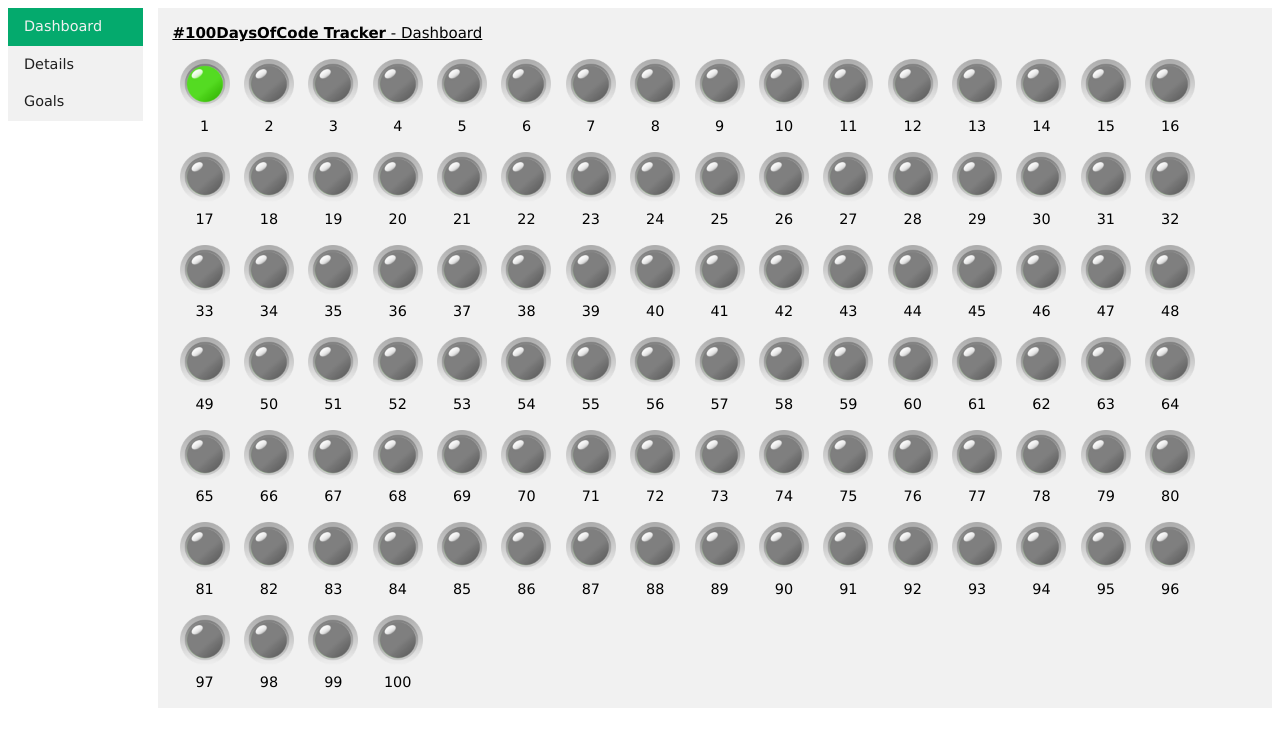
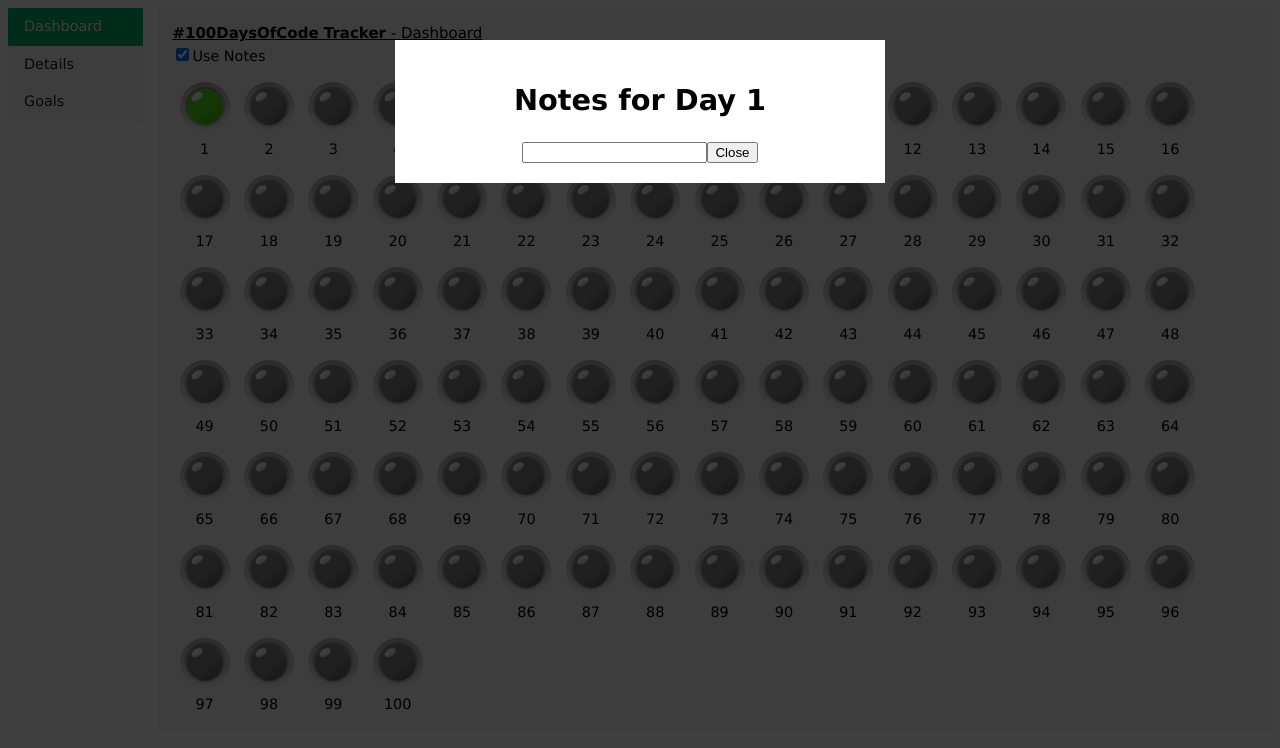
Before and after one commit to bob-fornal/100-Days-Of-Code--Tracker, an Angular app: page /dashboard in a window 1280 px wide. Both pictures are taken after a click on the element 204 px from the left and 87 px from the top of the page. Shown: the top 748 px of the page. Built offline with nearby package versions, Linux system fonts and the light colour scheme.

Commit message:
Modal / Dashboard Improvements

```diff
--- a/src/app/pages/dashboard/dashboard.component.html
+++ b/src/app/pages/dashboard/dashboard.component.html
@@ -1,11 +1,25 @@
 
 <app-title>Dashboard</app-title>
+
+<days-modal id="getNotesModal">
+  <h1>Notes for Day {{ selectedDay.number }}</h1>
+  <input type="text" [(ngModel)]="selectedDay.note" />
+  <button (click)="closeNotesModal()">Close</button>
+</days-modal>
+
+<div class="functionality use-notes">
+  <input
+    type="checkbox" id="useNotesInput"
+    [(ngModel)]="useNotes"
+    [ngModelOptions]="{ standalone: true }" />
+  <label for="useNotesInput">Use Notes</label>
+</div>
 
 <div class="days">
   <span class="day" *ngFor="let day of days; let i = index;">
     <span
       class="status" [class.active]="day.done === true"
-      (click)="selectDay(i)">
+      (click)="toggleDay(i)">
       <item-image [item]="day"></item-image>
       <span *ngIf="day.note.length > 0" class="tooltip-text">{{ day.note }}</span>
     </span>
--- a/src/app/pages/dashboard/dashboard.component.ts
+++ b/src/app/pages/dashboard/dashboard.component.ts
@@ -1,6 +1,7 @@
 
 import { Component } from '@angular/core';
 
+import { ModalService } from '@shared/modal';
 import { StorageService } from '@core/services/storage.service';
 
 import { Item } from '@core/interfaces/item';
@@ -14,10 +15,13 @@
 })
 export class DashboardComponent {
 
+  useNotes: boolean = true;
+
   days: Array<Item> = [];
   _structure: Structure | null = null;
 
   constructor(
+    private modalService: ModalService,
     private storage: StorageService
   ) {
     this.storage.structure.subscribe(this.handleStructureChange);
@@ -28,9 +32,28 @@
     this.days = structure.days;
   };
 
-  selectDay = (index: number): void => {
-    this._structure!.days[index].done = true;
+  selectedDay: Item = { number: -1, done: false, note: '' };
+  selectedIndex: number = -1;
+  toggleDay = (index: number): void => {
+    const isDone: boolean = !this._structure!.days[index].done;
+
+    this._structure!.days[index].done = isDone;
+    if (this.useNotes === false) {
+      this.storage.structureChange(this._structure!);
+    } else if (isDone === true && this._structure!.days[index].note === '') {
+      this.selectedDay = { ...this._structure!.days[index] };
+      this.selectedIndex = index;
+      this.modalService.open('getNotesModal');
+    } else {
+      this._structure!.days[index].note = '';
+      this.storage.structureChange(this._structure!);
+    }
+  };
+
+  closeNotesModal = () => {
+    this._structure!.days[this.selectedIndex].note = this.selectedDay.note;
     this.storage.structureChange(this._structure!);
+    this.modalService.close('getNotesModal');
   };
 
 }
--- /dev/null
+++ b/src/app/shared/modal/index.ts
@@ -0,0 +1,3 @@
+
+export * from './modal.module';
+export * from './modal.service';
--- /dev/null
+++ b/src/app/shared/modal/modal.component.html
@@ -0,0 +1,9 @@
+
+<ng-container>
+  <div class="days-modal">
+    <div class="days-modal-body">
+        <ng-content></ng-content>
+    </div>
+  </div>
+  <div class="days-modal-background"></div>
+</ng-container>
--- /dev/null
+++ b/src/app/shared/modal/modal.component.scss
@@ -0,0 +1,42 @@
+days-modal {
+  display: none;
+
+  .days-modal {
+    position: fixed;
+    top: 0;
+    right: 0;
+    bottom: 0;
+    left: 0;
+
+    z-index: 1000;
+
+    overflow: auto;
+    text-align: center;
+
+    .days-modal-body {
+      padding: 20px;
+      background: #fff;
+      display: inline-block;
+      width: 450px;
+
+      margin: 40px;
+    }
+  }
+
+  .days-modal-background {
+    position: fixed;
+    top: 0;
+    right: 0;
+    bottom: 0;
+    left: 0;
+
+    background-color: #000;
+    opacity: 0.75;
+
+    z-index: 900;
+  }
+}
+
+body.days-modal-open {
+  overflow: hidden;
+}
--- /dev/null
+++ b/src/app/shared/modal/modal.component.ts
@@ -0,0 +1,50 @@
+import { Component, ViewEncapsulation, ElementRef, Input, OnInit, OnDestroy } from '@angular/core';
+
+import { ModalService } from './modal.service';
+
+@Component({
+  selector: 'days-modal',
+  templateUrl: 'modal.component.html',
+  styleUrls: ['modal.component.scss'],
+  encapsulation: ViewEncapsulation.None
+})
+export class ModalComponent implements OnInit, OnDestroy {
+    @Input() id: string = '';
+    private element: any;
+
+    constructor(private modalService: ModalService, private el: ElementRef) {
+      this.element = el.nativeElement;
+    }
+
+    ngOnInit(): void {
+      if (!this.id) {
+        console.error('modal must have an id');
+        return;
+      }
+
+      document.body.appendChild(this.element);
+
+      this.element.addEventListener('click', (el: any) => {
+        if (el.target.className === 'jw-modal') {
+          this.close();
+        }
+      });
+
+      this.modalService.add(this);
+    }
+
+    ngOnDestroy(): void {
+      this.modalService.remove(this.id);
+      this.element.remove();
+    }
+
+    open(): void {
+      this.element.style.display = 'block';
+      document.body.classList.add('jw-modal-open');
+    }
+
+    close(): void {
+      this.element.style.display = 'none';
+      document.body.classList.remove('jw-modal-open');
+    }
+}
--- /dev/null
+++ b/src/app/shared/modal/modal.service.ts
@@ -0,0 +1,26 @@
+import { Injectable } from '@angular/core';
+
+@Injectable({
+  providedIn: 'root'
+})
+export class ModalService {
+  private modals: any[] = [];
+
+  add(modal: any) {
+    this.modals.push(modal);
+  }
+
+  remove(id: string) {
+    this.modals = this.modals.filter(x => x.id !== id);
+  }
+
+  open(id: string) {
+    const modal = this.modals.find(x => x.id === id);
+    modal.open();
+  }
+
+  close(id: string) {
+    const modal = this.modals.find(x => x.id === id);
+    modal.close();
+  }
+}
```
Also changed, not shown: src/app/app.module.ts (+7 -1 lines), src/app/shared/modal/modal.module.ts (added, +18 -0 lines), 2 other files (tests, documents, lock files or other folders).
